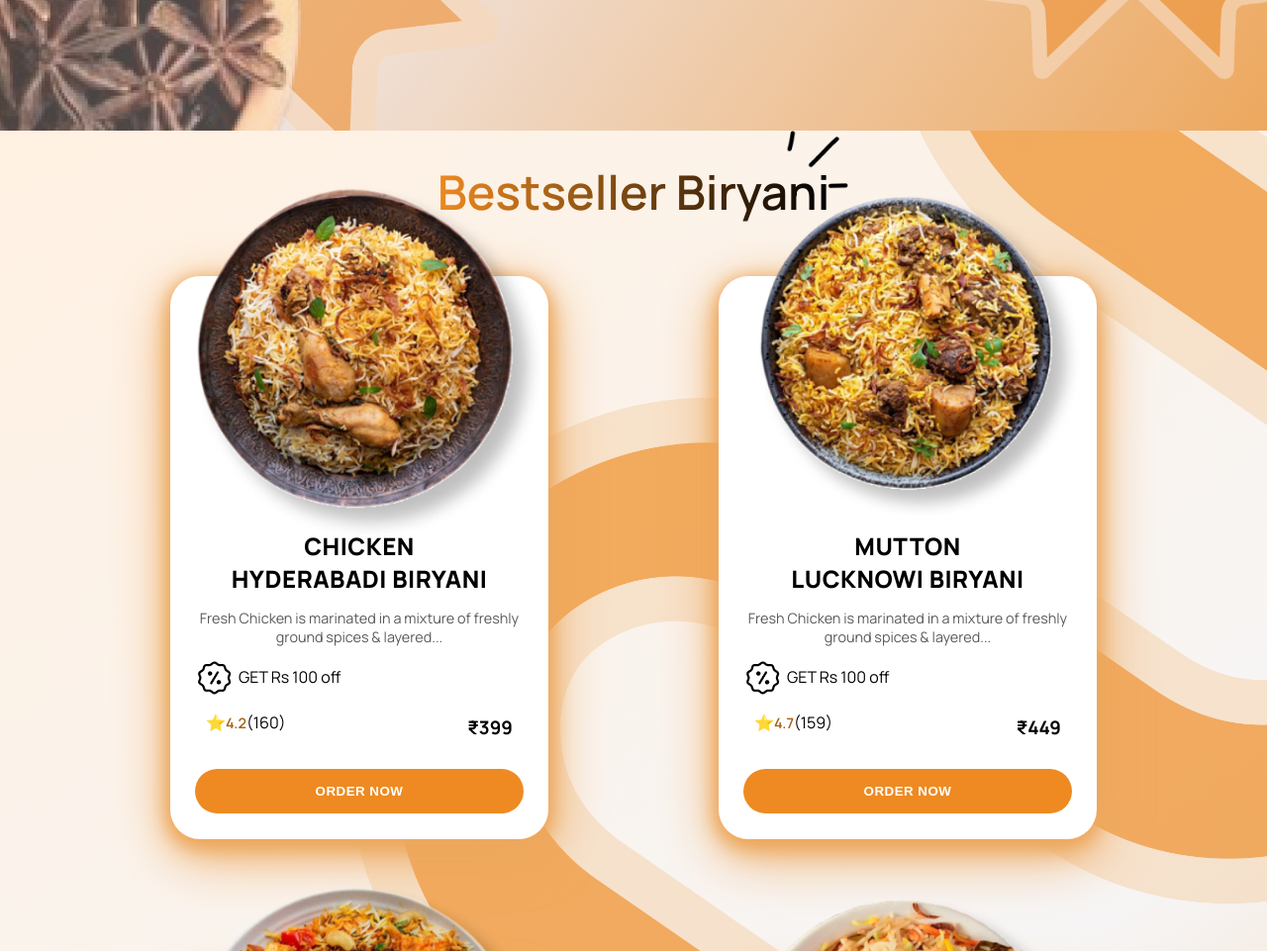
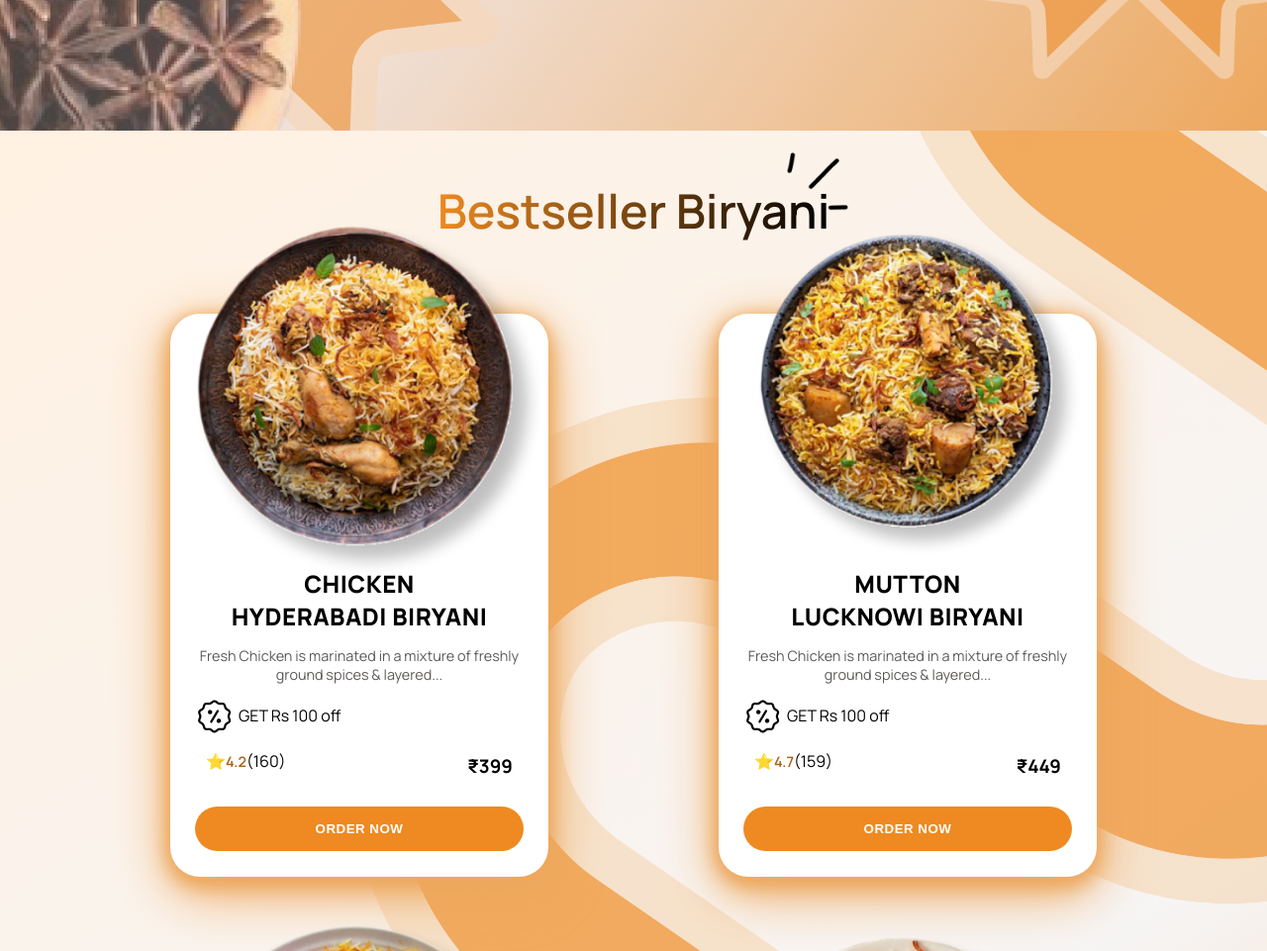
Before and after one commit to hadishah123/JustBiryaniPlease, a plain HTML site: page index.html in a window 1280 px wide. Shown: the part 2860-3821 px from the top of the page at 99% size. Drawn offline with Linux system fonts and the light colour scheme.

Commit message:
:tada: justbiryani website design

```diff
--- a/Styles/bestBiryani.css
+++ b/Styles/bestBiryani.css
@@ -12,21 +12,21 @@
   /* z-index: -1; */
   opacity: 0.7;
 }
-.bestseller .besty {
+.bestseller .besty-SBB {
   display: flex;
   position: relative;
   justify-content: center;
 }
 #bestyTitle {
   font-size: 3em;
-  margin: 0.6em;
+  margin: 1em;
 }
-#betleon {
+#betleon-SBB {
   width: 4rem;
   z-index: 1000;
   position: absolute;
   right: 33vw;
-  /* top: 1rem; */
+  top: 1.4rem;
 }
 .bbitem-container {
   display: flex;
--- a/index.html
+++ b/index.html
@@ -233,9 +233,9 @@
         id="bestbiryaniBG"
       />
 
-      <div class="besty">
+      <div class="besty-SBB">
         <p class="slogan-C4E" id="bestyTitle"><span>Bestseller Biryani</span></p>
-        <img src="assets/bestseller/styleon.webp" alt="" id="betleon" />
+        <img src="assets/bestseller/styleon.webp" alt="" id="betleon-SBB" />
       </div>
 
       <div class="bbitem-container">
```
